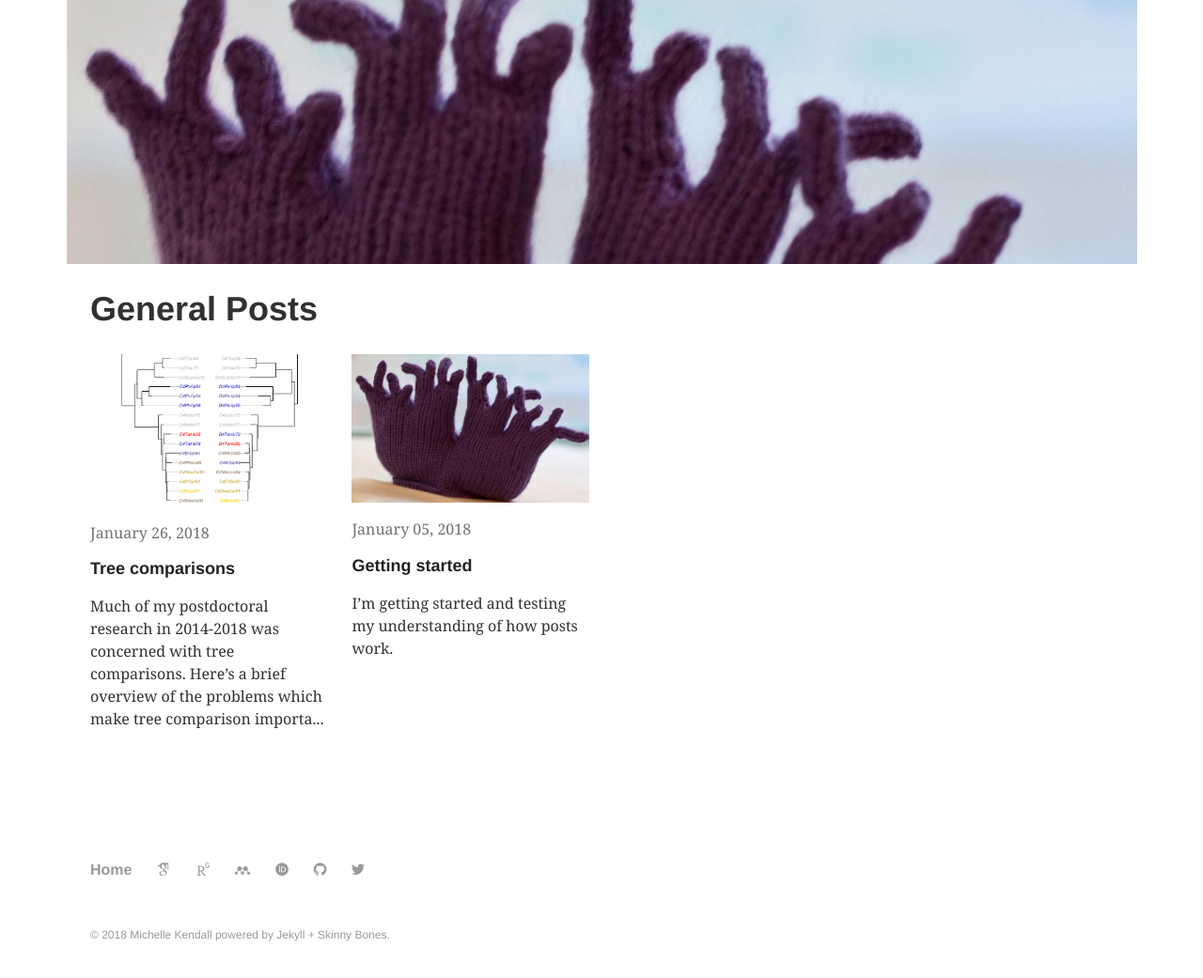
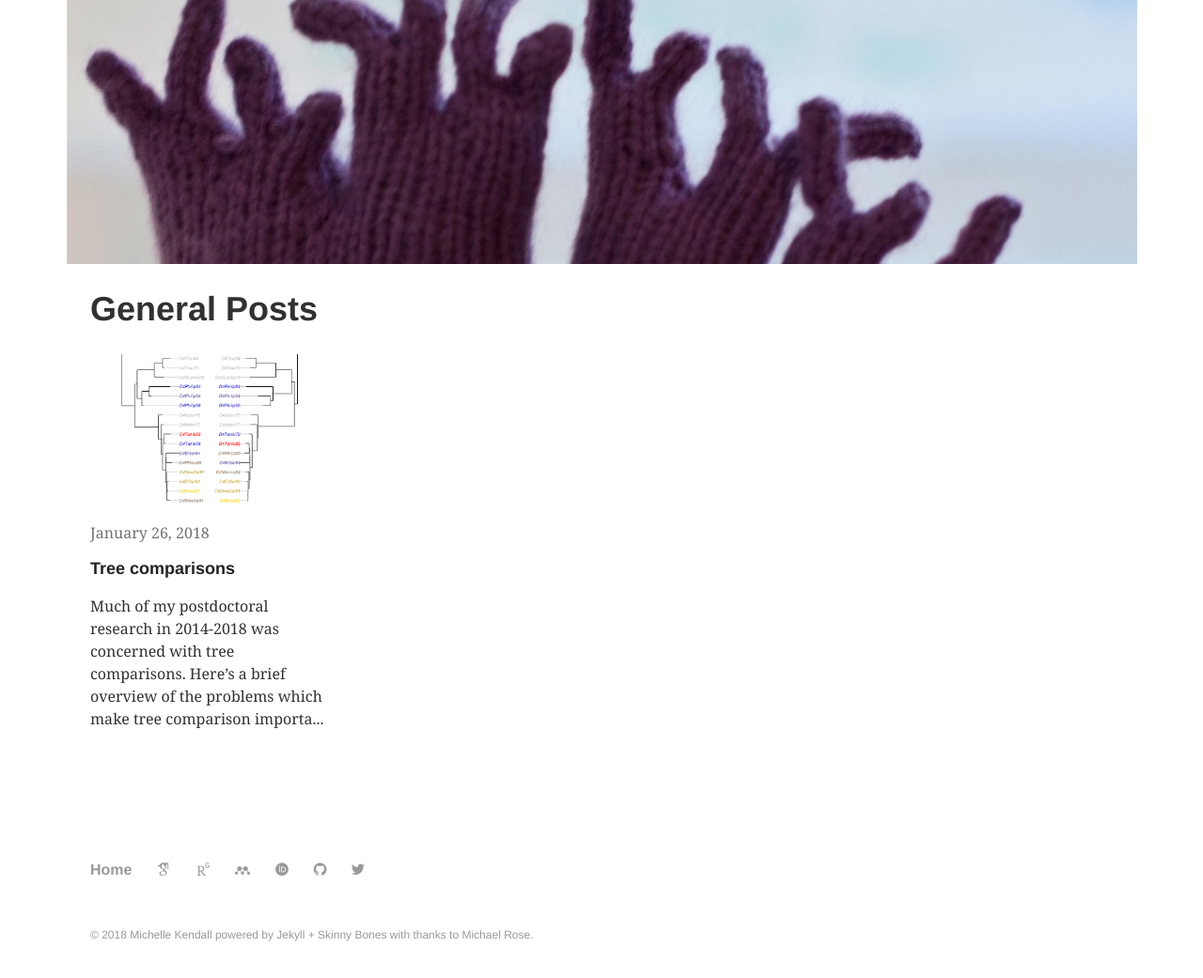
Before and after one commit to MichelleKendall/MichelleKendall.github.io, a Jekyll site: the page built from archive-general.md, in a window 1280 px wide, cut to the strip 216-1297 px from the top of the page. Shown: the top 1041 px of the strip at 94% size. Built offline with Jekyll 4.4.1, drawn with Linux system fonts in a browser that asks for light colours; some web fonts are replaced; comment, search, counter and statistics services are not loaded.

Commit message:
Updating thanks in footer

```diff
--- a/_includes/footer.html
+++ b/_includes/footer.html
@@ -11,5 +11,5 @@
 		{% endfor %}
 		</ul>
 	</nav><!-- /.bottom-menu -->
-	<p class="copyright">&#169; {{ site.time | date: '%Y' }} <a href="{{ site.url }}">{{ site.title }}</a> powered by <a href="http://jekyllrb.com" rel="nofollow">Jekyll</a> + <a href="http://mmistakes.github.io/skinny-bones-jekyll/" rel="nofollow">Skinny Bones</a>.</p>
+	<p class="copyright">&#169; {{ site.time | date: '%Y' }} <a href="{{ site.url }}">{{ site.title }}</a> powered by <a href="http://jekyllrb.com" rel="nofollow">Jekyll</a> + <a href="http://mmistakes.github.io/skinny-bones-jekyll/" rel="nofollow">Skinny Bones</a> with thanks to Michael Rose.</p>
 </footer>
--- a/_posts/2018-01-05-Getting-started.md
+++ /dev/null
@@ -1,11 +0,0 @@
----
- layout: article
- title: Getting started
- categories: general
- image:
-  feature: knitted_tree_banner.jpg
----
-
-I'm getting started and testing my understanding of how posts work.
-
-Using the [Skinny Bones](https://github.com/mmistakes/skinny-bones-jekyll) theme, with thanks to Michael Rose.
```
